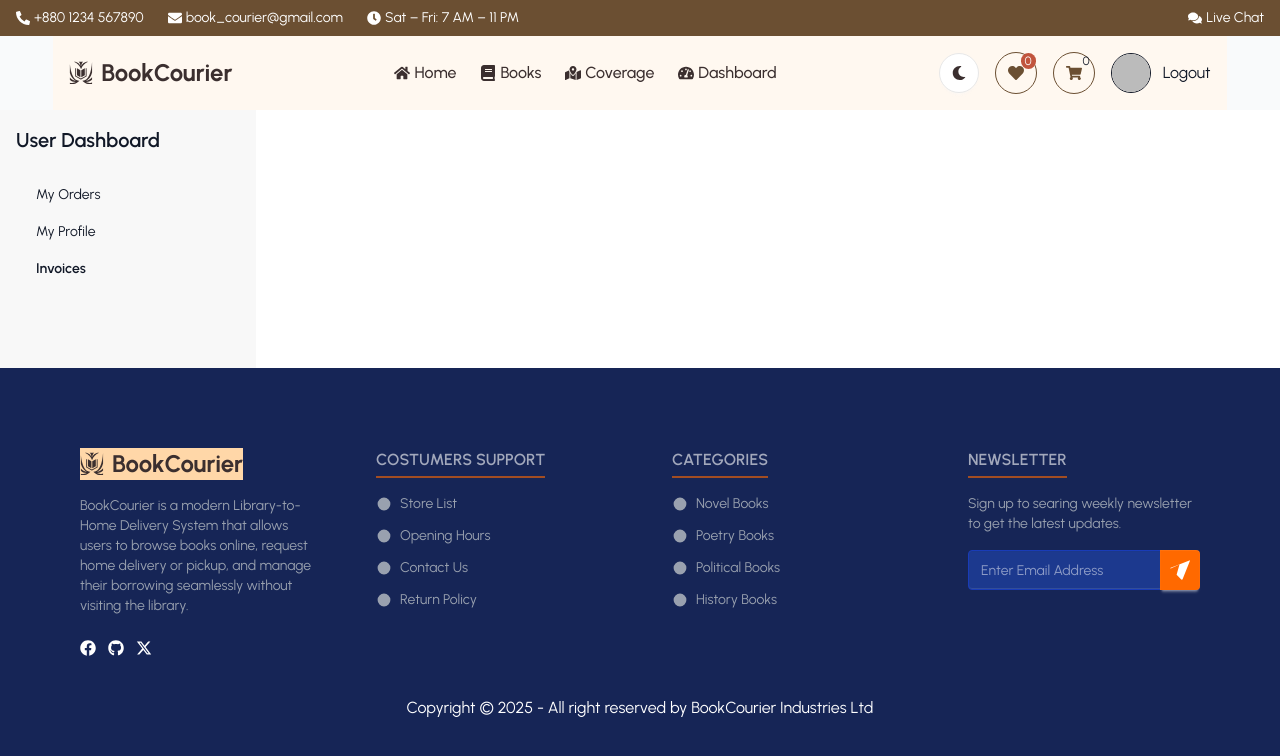
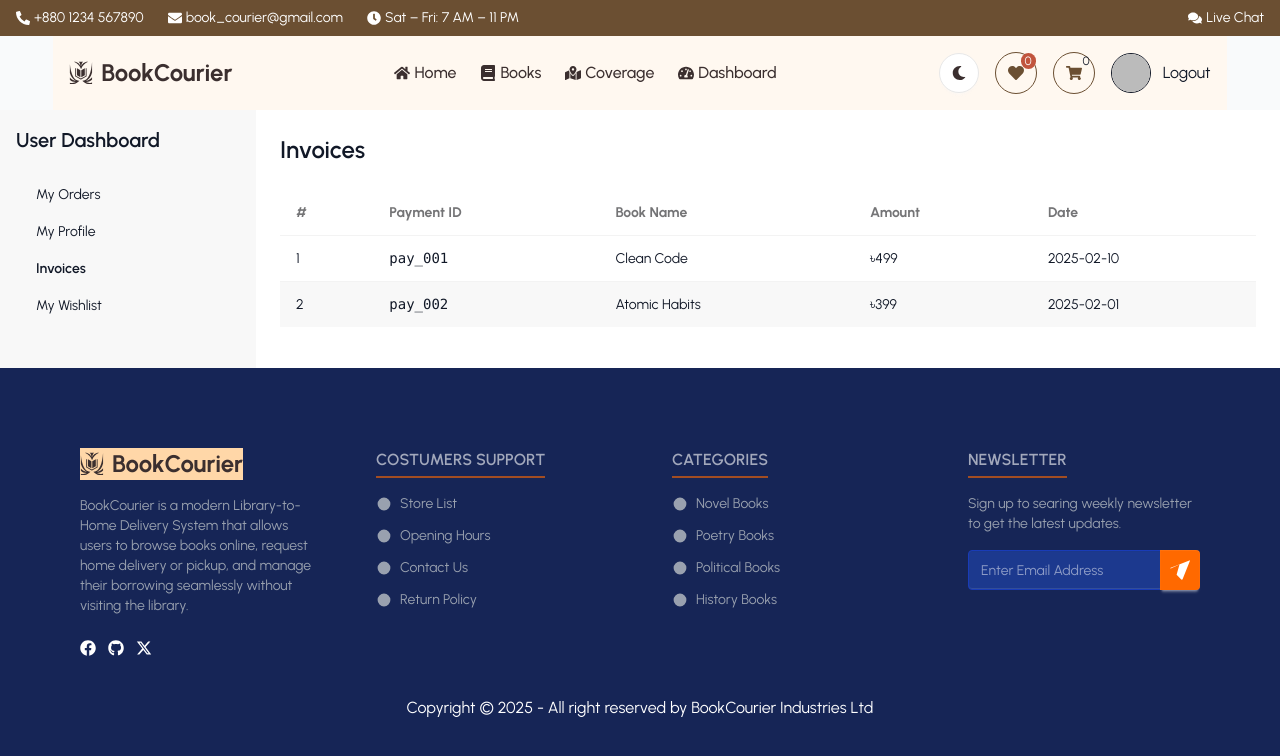
Before and after one commit to Ninalfi/BookCourier-Client, a React (Vite) app: page /dashboard/invoices in a window 1280 px wide. Shown: the top 756 px of the page. Built offline with nearby package versions, Linux system fonts and the light colour scheme; no server answers; sample sign-in values are in the browser's storage.

Commit message:
Dashboard added to private route and dummy  invoice added

```diff
--- a/src/dashboard/UserDashboard/Invoices.jsx
+++ b/src/dashboard/UserDashboard/Invoices.jsx
@@ -1,11 +1,63 @@
-import React from 'react';
+import { useEffect, useState } from "react";
 
 const Invoices = () => {
-    return (
-        <div>
+  const [payments, setPayments] = useState([]);
 
-        </div>
-    );
+  useEffect(() => {
+    // MOCK DATA – replace with API
+    const mockPayments = [
+      {
+        _id: "pay_001",
+        bookTitle: "Clean Code",
+        amount: 499,
+        date: "2025-02-10",
+      },
+      {
+        _id: "pay_002",
+        bookTitle: "Atomic Habits",
+        amount: 399,
+        date: "2025-02-01",
+      },
+    ];
+
+    setPayments(mockPayments);
+  }, []);
+
+  return (
+    <div>
+      <h2 className="text-2xl font-semibold mb-6">Invoices</h2>
+
+      <div className="overflow-x-auto">
+        <table className="table table-zebra w-full">
+          <thead>
+            <tr>
+              <th>#</th>
+              <th>Payment ID</th>
+              <th>Book Name</th>
+              <th>Amount</th>
+              <th>Date</th>
+            </tr>
+          </thead>
+
+          <tbody>
+            {payments.map((payment, index) => (
+              <tr key={payment._id}>
+                <td>{index + 1}</td>
+                <td className="font-mono">{payment._id}</td>
+                <td>{payment.bookTitle}</td>
+                <td>৳{payment.amount}</td>
+                <td>{payment.date}</td>
+              </tr>
+            ))}
+          </tbody>
+        </table>
+      </div>
+
+      {payments.length === 0 && (
+        <p className="text-center mt-6">No invoices found.</p>
+      )}
+    </div>
+  );
 };
 
 export default Invoices;
--- a/src/dashboard/UserDashboard/UserDashboard.jsx
+++ b/src/dashboard/UserDashboard/UserDashboard.jsx
@@ -44,6 +44,16 @@ const UserDashboard = () => {
                 Invoices
               </NavLink>
             </li>
+            <li>
+              <NavLink
+                to="wishlist"
+                className={({ isActive }) =>
+                  isActive ? "active font-semibold" : ""
+                }
+              >
+                My Wishlist
+              </NavLink>
+            </li>
           </ul>
         </aside>
         <main className="flex-1 bg-base-100 p-6">
--- /dev/null
+++ b/src/dashboard/UserDashboard/Wishlist.jsx
@@ -0,0 +1,113 @@
+import React, { useEffect, useState } from "react";
+import { useAuth } from "../../contexts/AuthProvider";
+import { FaHeartBroken, FaTrashAlt } from "react-icons/fa";
+
+const MyWishlist = () => {
+  const { user } = useAuth();
+  const [wishlist, setWishlist] = useState([]);
+  const [loading, setLoading] = useState(true);
+
+  // Fetch wishlist
+  useEffect(() => {
+    if (!user?.email) return;
+
+    fetch(`https://your-api-url/wishlist?email=${user.email}`)
+      .then(res => res.json())
+      .then(data => {
+        setWishlist(data);
+        setLoading(false);
+      });
+  }, [user?.email]);
+
+  // Remove item
+  const handleRemove = (id) => {
+    fetch(`https://your-api-url/wishlist/${id}`, {
+      method: "DELETE",
+    })
+      .then(res => res.json())
+      .then(() => {
+        setWishlist(prev => prev.filter(item => item._id !== id));
+      });
+  };
+
+  return (
+    <div className="p-6 min-h-screen bg-[var(--bc-bg)]">
+
+      {/* Page Header */}
+      <div className="mb-8">
+        <h2 className="text-3xl font-bold text-[var(--color-primary)]">
+          My Wishlist
+        </h2>
+        <p className="text-[var(--bc-text)]/70">
+          Books saved for later
+        </p>
+      </div>
+
+      {/* Loading Skeleton */}
+      {loading && (
+        <div className="grid grid-cols-1 sm:grid-cols-2 lg:grid-cols-3 gap-6">
+          {[...Array(6)].map((_, i) => (
+            <div key={i} className="animate-pulse bg-[var(--bc-surface)] p-4 rounded-xl shadow">
+              <div className="h-48 bg-gray-300 rounded mb-4"></div>
+              <div className="h-4 bg-gray-300 rounded mb-2"></div>
+              <div className="h-3 bg-gray-200 rounded w-2/3"></div>
+            </div>
+          ))}
+        </div>
+      )}
+
+      {/* Empty State */}
+      {!loading && wishlist.length === 0 && (
+        <div className="flex flex-col items-center justify-center py-20 text-center">
+          <FaHeartBroken className="text-6xl text-[var(--bc-accent)] mb-4" />
+          <h3 className="text-xl font-semibold mb-2">
+            Your wishlist is empty
+          </h3>
+          <p className="text-gray-600">
+            Browse books and add your favorites here.
+          </p>
+        </div>
+      )}
+
+      {/* Wishlist Cards */}
+      {!loading && wishlist.length > 0 && (
+        <div className="grid grid-cols-1 sm:grid-cols-2 lg:grid-cols-3 gap-6">
+          {wishlist.map(book => (
+            <div
+              key={book._id}
+              className="bg-[var(--bc-surface)] rounded-xl shadow-lg overflow-hidden hover:shadow-xl transition"
+            >
+              <img
+                src={book.img}
+                alt={book.title}
+                className="h-56 w-full object-cover"
+              />
+
+              <div className="p-5">
+                <h3 className="text-lg font-semibold text-[var(--bc-text)]">
+                  {book.title}
+                </h3>
+                <p className="text-sm text-gray-600 mb-2">
+                  {book.author}
+                </p>
+                <p className="font-bold text-[var(--color-primary)] mb-4">
+                  {book.price}
+                </p>
+
+                <button
+                  onClick={() => handleRemove(book._id)}
+                  className="flex items-center justify-center gap-2 w-full py-2 rounded-lg bg-[var(--bc-accent)] text-white hover:opacity-90 transition"
+                >
+                  <FaTrashAlt />
+                  Remove
+                </button>
+              </div>
+            </div>
+          ))}
+        </div>
+      )}
+    </div>
+  );
+};
+
+export default MyWishlist;
--- /dev/null
+++ b/src/layouts/PrivateRoute.jsx
@@ -0,0 +1,23 @@
+import { Navigate, useLocation } from "react-router-dom";
+import { useAuth } from "../contexts/AuthProvider";
+
+const PrivateRoute = ({ children }) => {
+  const { user, loading } = useAuth();
+  const location = useLocation();
+
+  if (loading) {
+    return (
+      <div className="min-h-screen flex items-center justify-center">
+        <span className="loading loading-spinner loading-lg"></span>
+      </div>
+    );
+  }
+
+  if (!user) {
+    return <Navigate to="/login" state={{ from: location }} replace />;
+  }
+
+  return children;
+};
+
+export default PrivateRoute;
--- a/src/routes/router.jsx
+++ b/src/routes/router.jsx
@@ -10,6 +10,8 @@ import MyOrders from "../dashboard/UserDashboard/MyOrders";
 import MyProfile from "../dashboard/UserDashboard/MyProfile";
 import Invoices from "../dashboard/UserDashboard/Invoices";
 import DashboardHome from "../dashboard/UserDashboard/DashboardHome";
+import Wishlist from "../dashboard/UserDashboard/Wishlist";
+import PrivateRoute from "../layouts/PrivateRoute";
 
 export const router = createBrowserRouter([
   {
@@ -43,7 +45,11 @@ export const router = createBrowserRouter([
   },
   {
     path: 'dashboard',
-    Component: UserDashboard,
+    element: (
+      <PrivateRoute>
+        <UserDashboard></UserDashboard>
+      </PrivateRoute>
+    ),
     children:[
       {
         index: true,
@@ -60,6 +66,10 @@ export const router = createBrowserRouter([
       {
         path: 'invoices',
         Component: Invoices
+      },
+      {
+        path: 'wishlist',
+        Component: Wishlist
       }
     ]
   }
```
